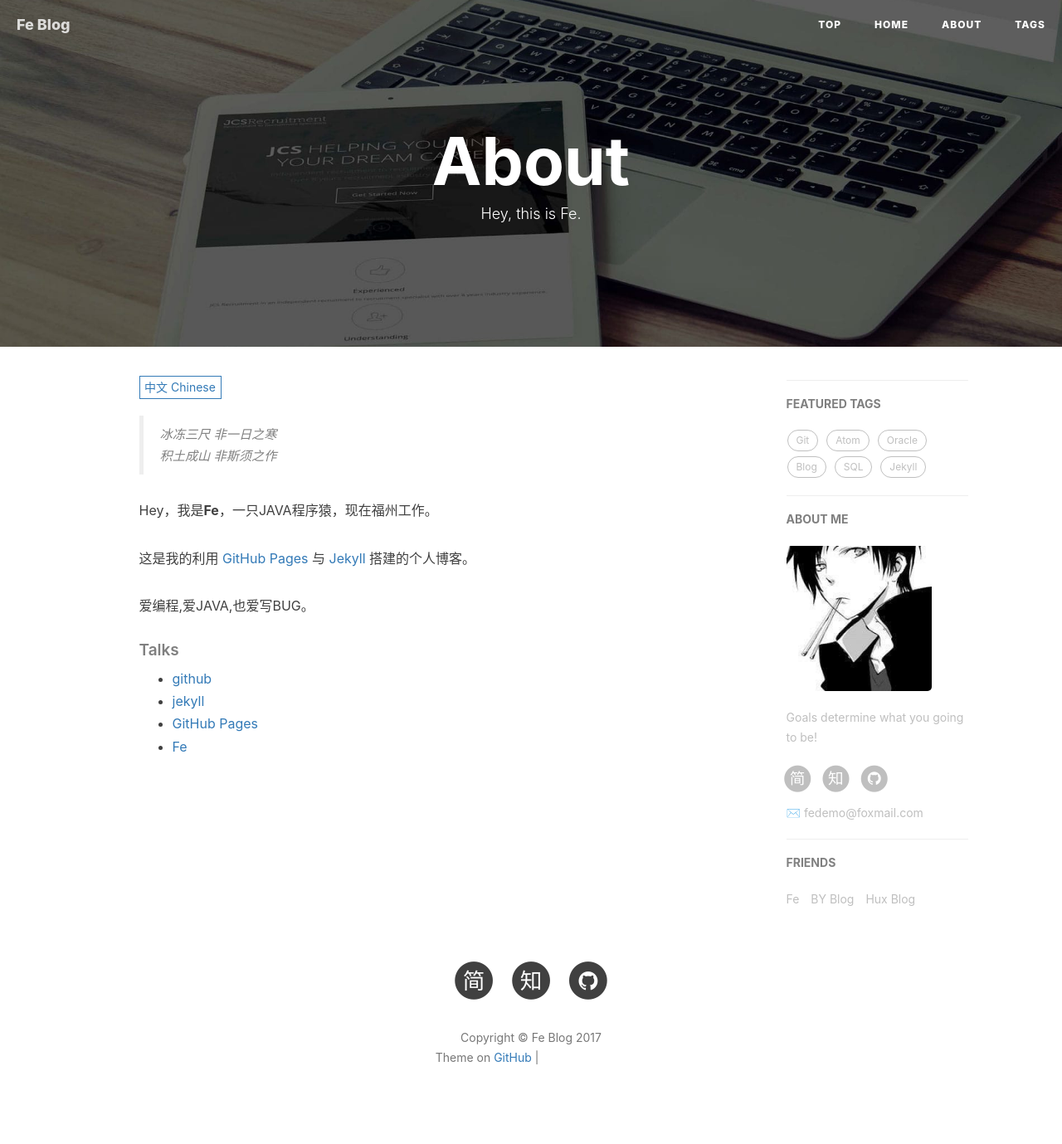
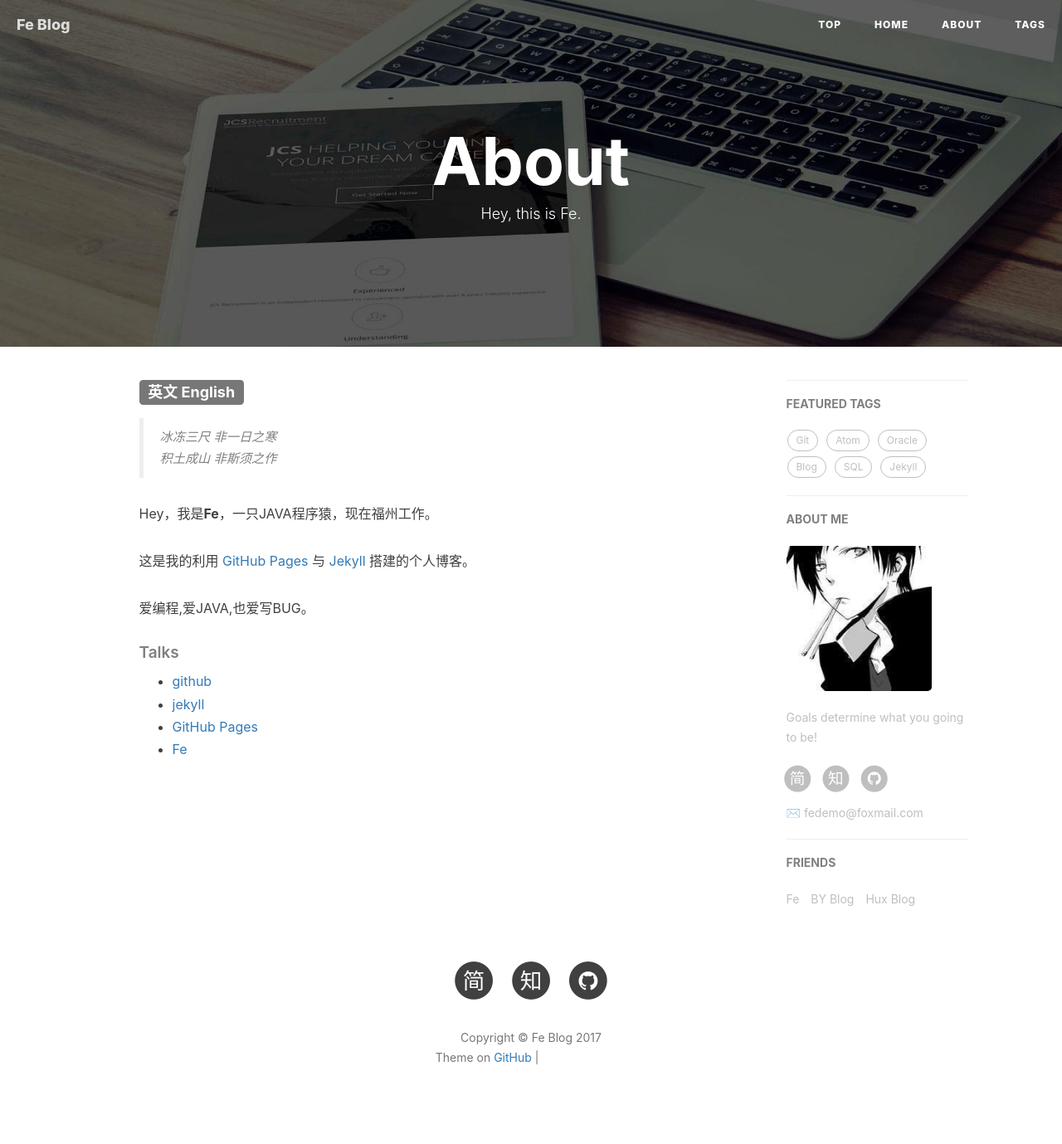
Before and after one commit to FeDemo/fedemo.github.io, a Jekyll site: the page built from about.html, in a window 1280 px wide. Shown: the whole page at 83% size. Built offline with Jekyll 4.4.1, drawn with Linux system fonts in a browser that asks for light colours; nearby versions of some CDN libraries; comment, search, counter and statistics services are not loaded; grey boxes are pictures that could not be loaded.

Commit message:
update about 自我介绍 切换中英文为一个按钮

```diff
--- a/about.html
+++ b/about.html
@@ -6,11 +6,12 @@ header-img: "img/post-bg-rwd.jpg"
 ---
 
 <!-- Language Selector -->
-<select class="sel-lang" onchange= "onLanChange(this.options[this.options.selectedIndex].value)">
+<select class="sel-lang" onchange= "onLanChange(this.options[this.options.selectedIndex].value)" hidden>
     <option value="0" selected> 中文 Chinese </option>
     <option value="1"> 英文 English </option>
 </select>
-
+<h3 id="zh1"  hidden><span class="label label-default" onclick="onLanChange('0')">中文 Chinese </span></h3>
+<h3 id="en1"><span class="label label-default" onclick="onLanChange('1')">英文 English </span></h3>
 <!-- Chinese Version -->
 <div class="zh post-container">
 
@@ -68,6 +69,7 @@ header-img: "img/post-bg-rwd.jpg"
     // handle render
     function _render(){
         var _hash = window.location.hash;
+
         // en
         if(_hash == "#en"){
             $select.selectedIndex = 1;
```
Also changed, not shown: other parts of about.html (+4 -0 lines).
